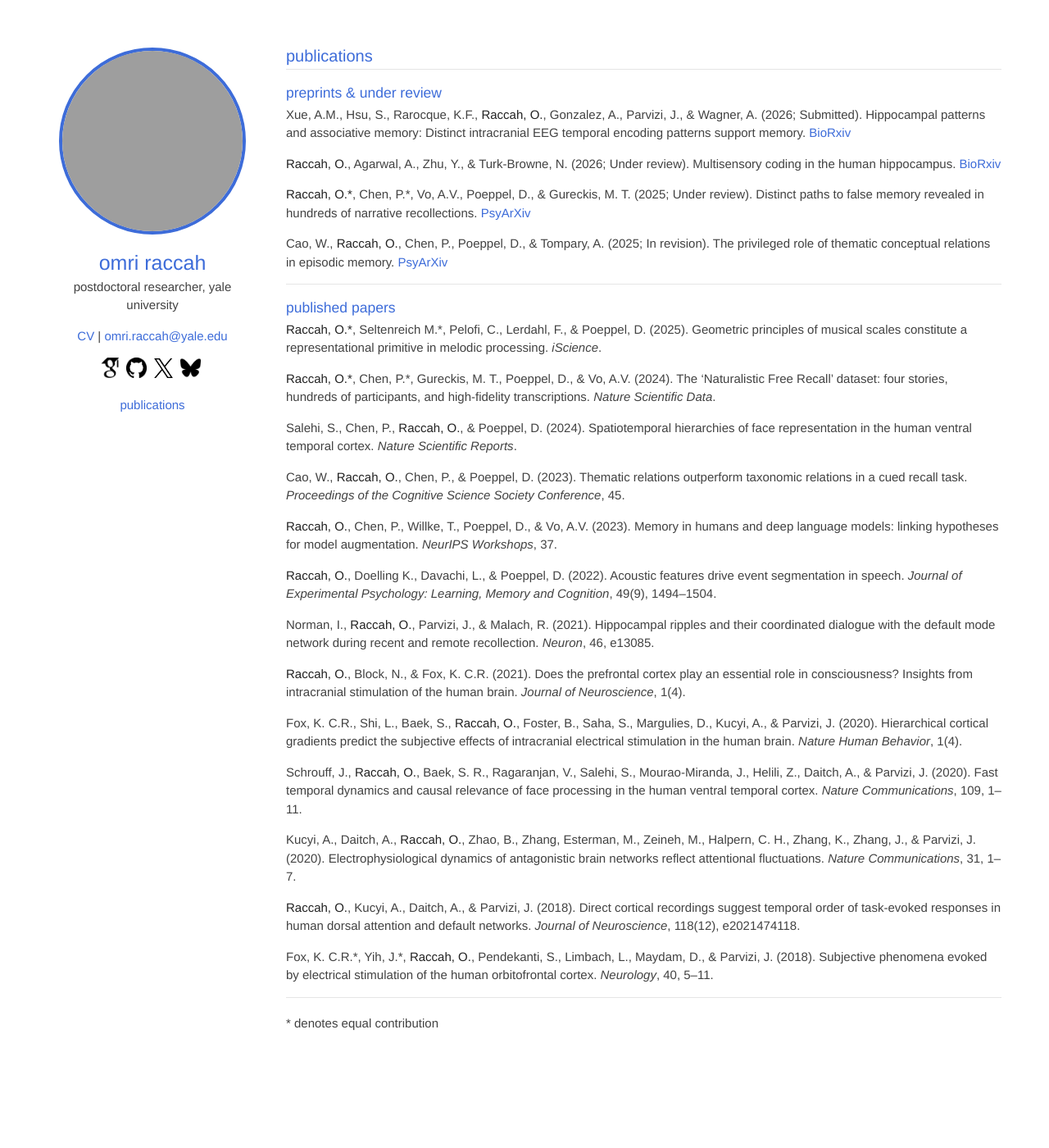
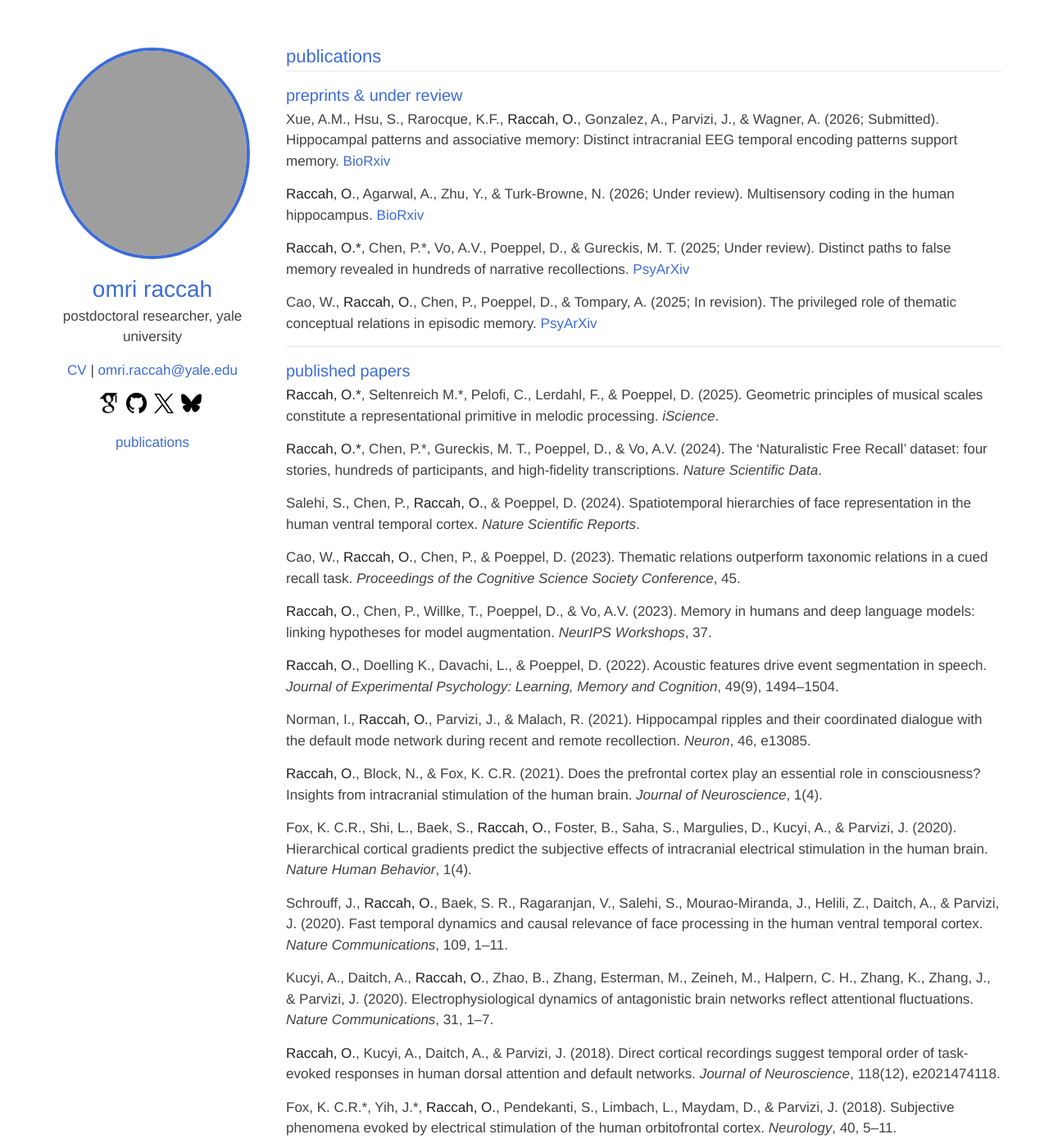
Before and after one commit to omriraccah/omriraccah.github.io, a Jekyll site: the page built from publications.md, in a window 1280 px wide and 1400 px high. Shown: the whole window at 82% size. Built offline with Jekyll 4.4.1, drawn with Linux system fonts in a browser that asks for light colours; our own code applies the rules of GitHub Pages for plain Markdown files; grey boxes are pictures that could not be loaded.

Commit message:
Increase text sizes and profile picture size
Co-Authored-By: Claude Opus 4.6 (1M context) <noreply@anthropic.com>

```diff
--- a/_sass/jekyll-theme-minimal.scss
+++ b/_sass/jekyll-theme-minimal.scss
@@ -5,7 +5,7 @@
 body {
   background-color: #ffffff;
   padding: 50px;
-  font: 15px/1.5 "HelveticaNeue-Light", "Helvetica Neue", Helvetica, Arial, sans-serif;
+  font: 17px/1.5 "HelveticaNeue-Light", "Helvetica Neue", Helvetica, Arial, sans-serif;
   color:#424242;
   font-weight:300;
 }
@@ -29,7 +29,7 @@ h1, h2, h3 {
 }
 
 h1 {
-  font-size:25px;
+  font-size:28px;
   font-weight:540;
 }
 
@@ -43,7 +43,7 @@ h1:hover, h1:focus {
 }
 
 h2 {
-  font-size:20px;
+  font-size:22px;
   font-weight:540;
   color:#3D6CD9;
 }
@@ -64,7 +64,7 @@ a:hover, a:focus {
 }
 
 a small {
-  font-size:12.5px;
+  font-size:14px;
   color:#3D6CD9;
   margin-top:30px;
   display:block;
@@ -124,8 +124,8 @@ img {
 
 header > img {
   border-radius: 50%;
-  width: 220px;
-  height: 220px;
+  width: 250px;
+  height: 250px;
   object-fit: cover;
   border: 4px solid #3D6CD9;
 }
@@ -166,7 +166,7 @@ ul.downloads {
 
 .downloads a {
   line-height:1;
-  font-size:11px;
+  font-size:13px;
   color:#676767;
   display:block;
   text-align:center;
@@ -194,7 +194,7 @@ strong {
 }
 
 .downloads a strong {
-  font-size:14px;
+  font-size:16px;
   display:block;
   color:#222;
 }
@@ -206,7 +206,7 @@ section {
 }
 
 small {
-  font-size:12.5px;
+  font-size:14px;
 }
 
 hr {
```
